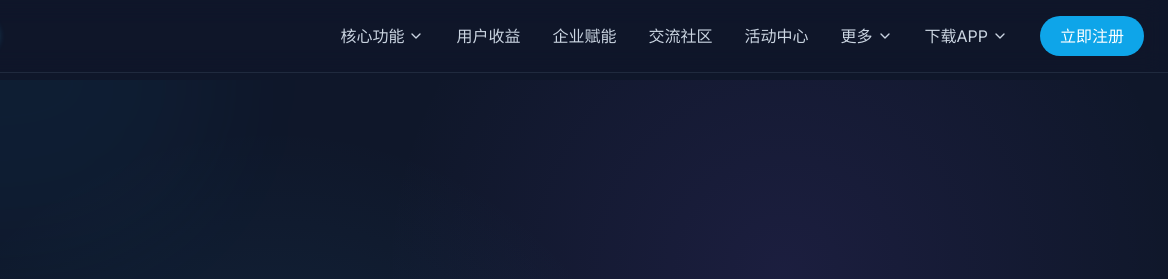
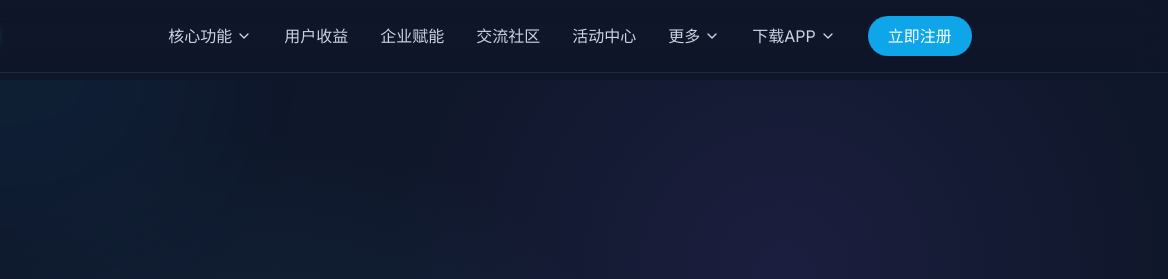
Before and after one commit to KyleCaiZJU/Time-Recycler, a plain HTML site: page index.html in a window 1280 px wide. Shown: the top 279 px of the page, 112-1280 px from the left. Drawn offline with nearby package versions, Linux system fonts and the light colour scheme.

Commit message:
导航栏居中问题

```diff
--- a/index.html
+++ b/index.html
@@ -216,7 +216,7 @@
                 </svg>
             </a>
 
-            <div class="hidden md:flex  space-x-8 items-center">
+        <div class="hidden md:flex mx-auto space-x-8 items-center">
 
                 <!-- 核心功能 (带下拉菜单) --><div class="relative dropdown-container">
                     <button class="nav-link text-slate-300 hover:text-sky-400 transition relative flex items-center gap-1 dropdown-toggle" data-dropdown="features-dropdown">
```
